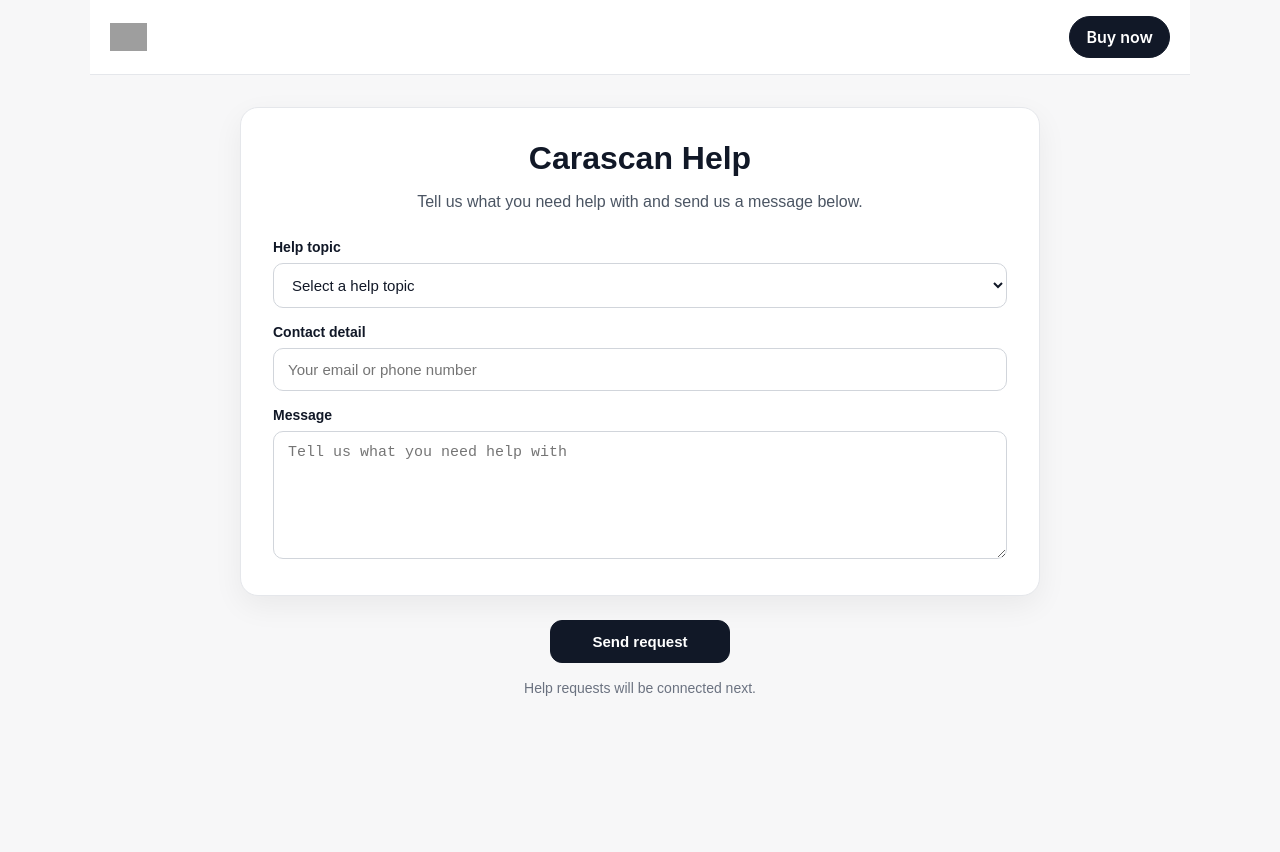
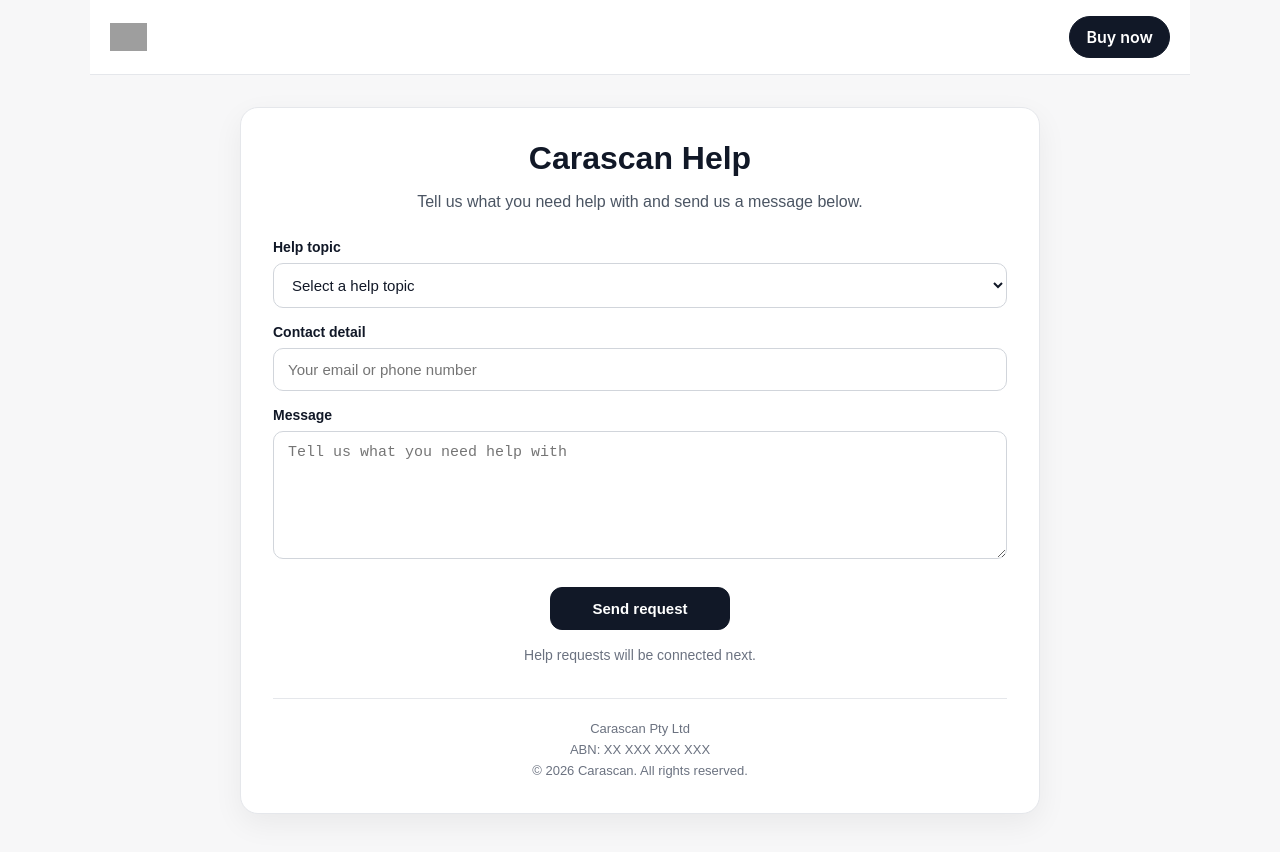
Before and after one commit to Carascan/carascan-platform, a Next.js app: page /help in a window 1280 px wide. Shown: the top 852 px of the page. Built offline with nearby package versions, Linux system fonts and the light colour scheme; grey boxes are pictures that could not be loaded.

Commit message:
Fix help page structure and finalize layout

```diff
--- a/app/help/page.tsx
+++ b/app/help/page.tsx
@@ -61,6 +61,7 @@ export default function HelpPage() {
             margin: "0 auto",
           }}
         >
+          {/* 🔷 CARD */}
           <div
             style={{
               background: "#ffffff",
@@ -70,6 +71,7 @@ export default function HelpPage() {
               boxShadow: "0 10px 30px rgba(0,0,0,0.06)",
             }}
           >
+            {/* HEADER */}
             <div style={{ textAlign: "center", marginBottom: 24 }}>
               <h1
                 style={{
@@ -93,6 +95,7 @@ export default function HelpPage() {
               </p>
             </div>
 
+            {/* FORM */}
             <div
               style={{
                 display: "grid",
@@ -196,9 +199,9 @@ export default function HelpPage() {
                   }}
                 />
               </div>
+            </div>
 
-  </div>
-</div>
+            {/* ACTION */}
             <div
               style={{
                 display: "flex",
@@ -224,6 +227,7 @@ export default function HelpPage() {
               </button>
             </div>
 
+            {/* NOTE */}
             <p
               style={{
                 margin: "14px 0 0 0",
@@ -235,6 +239,24 @@ export default function HelpPage() {
             >
               Help requests will be connected next.
             </p>
+
+            {/* BUSINESS DETAILS */}
+            <div
+              style={{
+                marginTop: 32,
+                paddingTop: 20,
+                borderTop: "1px solid #e5e7eb",
+                textAlign: "center",
+                color: "#6b7280",
+                fontSize: 13,
+                lineHeight: 1.6,
+              }}
+            >
+              <div>Carascan Pty Ltd</div>
+              <div>ABN: XX XXX XXX XXX</div>
+              <div>© 2026 Carascan. All rights reserved.</div>
+            </div>
+          </div>
         </div>
       </main>
     </>
```
Lines whose indentation alone changed are shown as unchanged.
